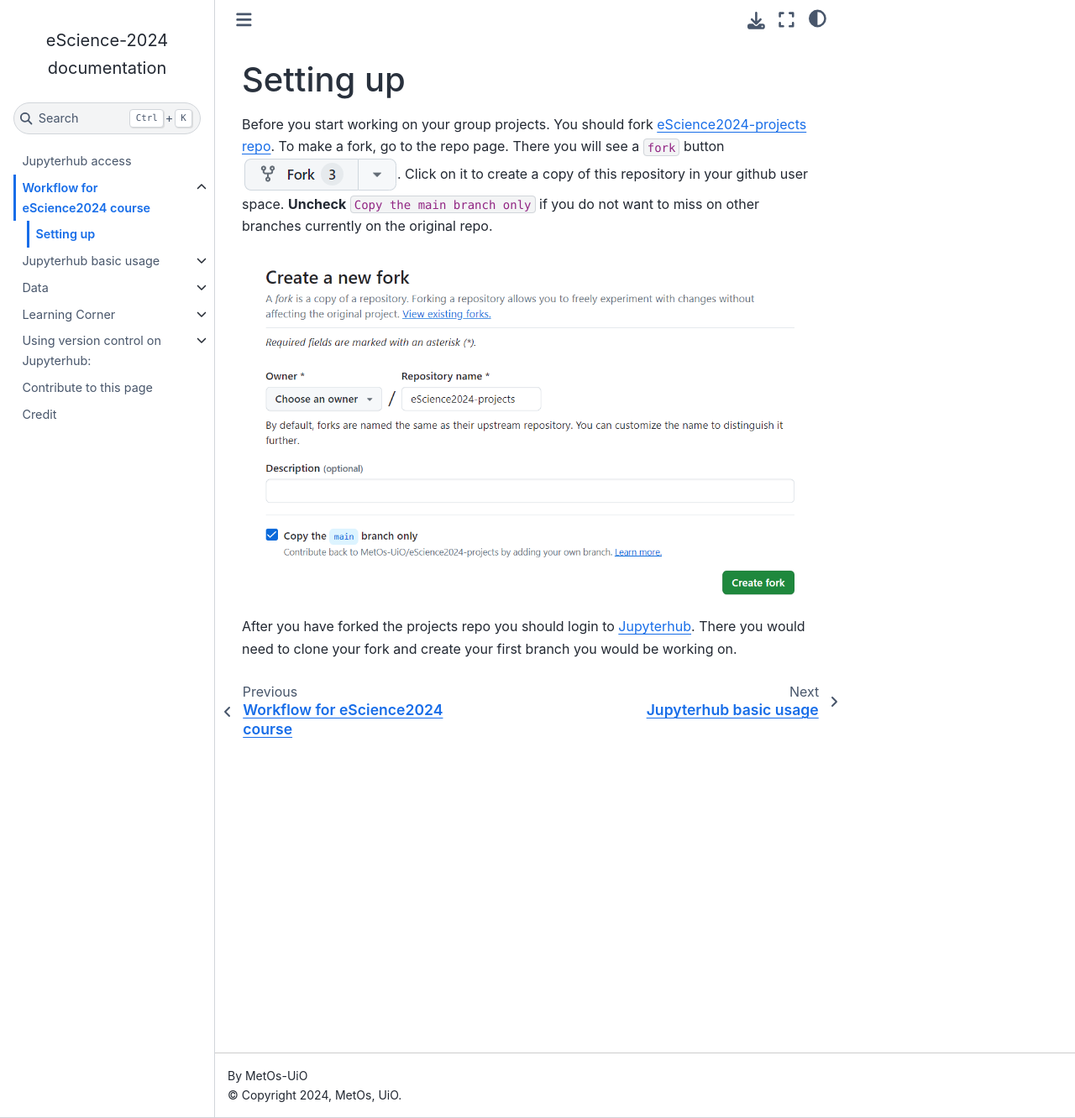
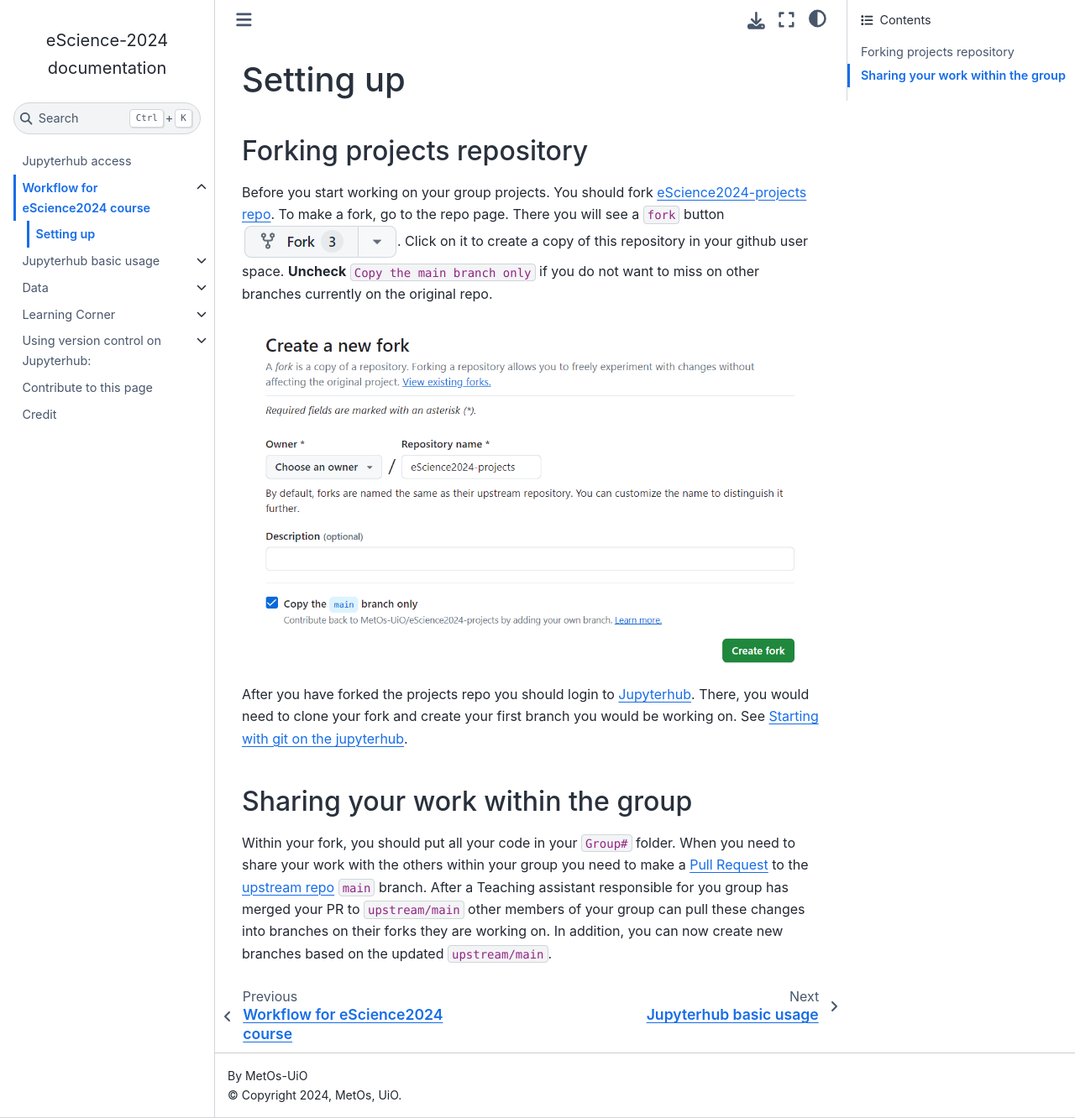
Before and after one commit to MetOs-UiO/eScience2024, a Sphinx documentation site: the page built from docs/course_workflow/workflow.rst, in a window 1280 px wide and 1332 px high. Shown: the whole window at 84% size. Built offline with Sphinx 7.4.7 and the Sphinx Book theme 1.1.4, drawn with Linux system fonts in a browser that asks for light colours.

Commit message:
add folder instructions

```diff
--- a/docs/course_workflow/index.rst
+++ b/docs/course_workflow/index.rst
@@ -3,6 +3,6 @@
 
 
 .. toctree::
-   :maxdepth: 1
+   :maxdepth: 2
 
    workflow
--- a/docs/course_workflow/workflow.rst
+++ b/docs/course_workflow/workflow.rst
@@ -1,6 +1,9 @@
 Setting up
 ==========
 
+
+Forking projects repository
+~~~~~~~~~~~~~~~~~~~~~~~~~~~
 
 .. |fbutton| image:: img/fork_button.png
 
@@ -13,4 +16,12 @@
    :alt: Fork Creation page
 
 After you have forked the projects repo you should login to `Jupyterhub <https://escience2024-test.craas1.sigma2.no>`_.
-There you would need to clone your fork and create your first branch you would be working on.
+There, you would need to clone your fork and create your first branch you would be working on. See :doc:`Starting with git on the jupyterhub <../git_integration/git_jlab>`.
+
+Sharing your work within the group
+~~~~~~~~~~~~~~~~~~~~~~~~~~~~~~~~~~
+
+Within your fork, you should put all your code in your ``Group#`` folder.
+When you need to share your work with the others within your group you need to make a :doc:`Pull Request <../git_integration/github-work>` to the `upstream repo <https://github.com/MetOs-UiO/eScience2024-projects>`_ ``main`` branch.
+After a Teaching assistant responsible for you group has merged your PR to ``upstream/main`` other members of your group can pull these changes into branches on their forks they are working on.
+In addition, you can now create new branches based on the updated ``upstream/main``.
```
